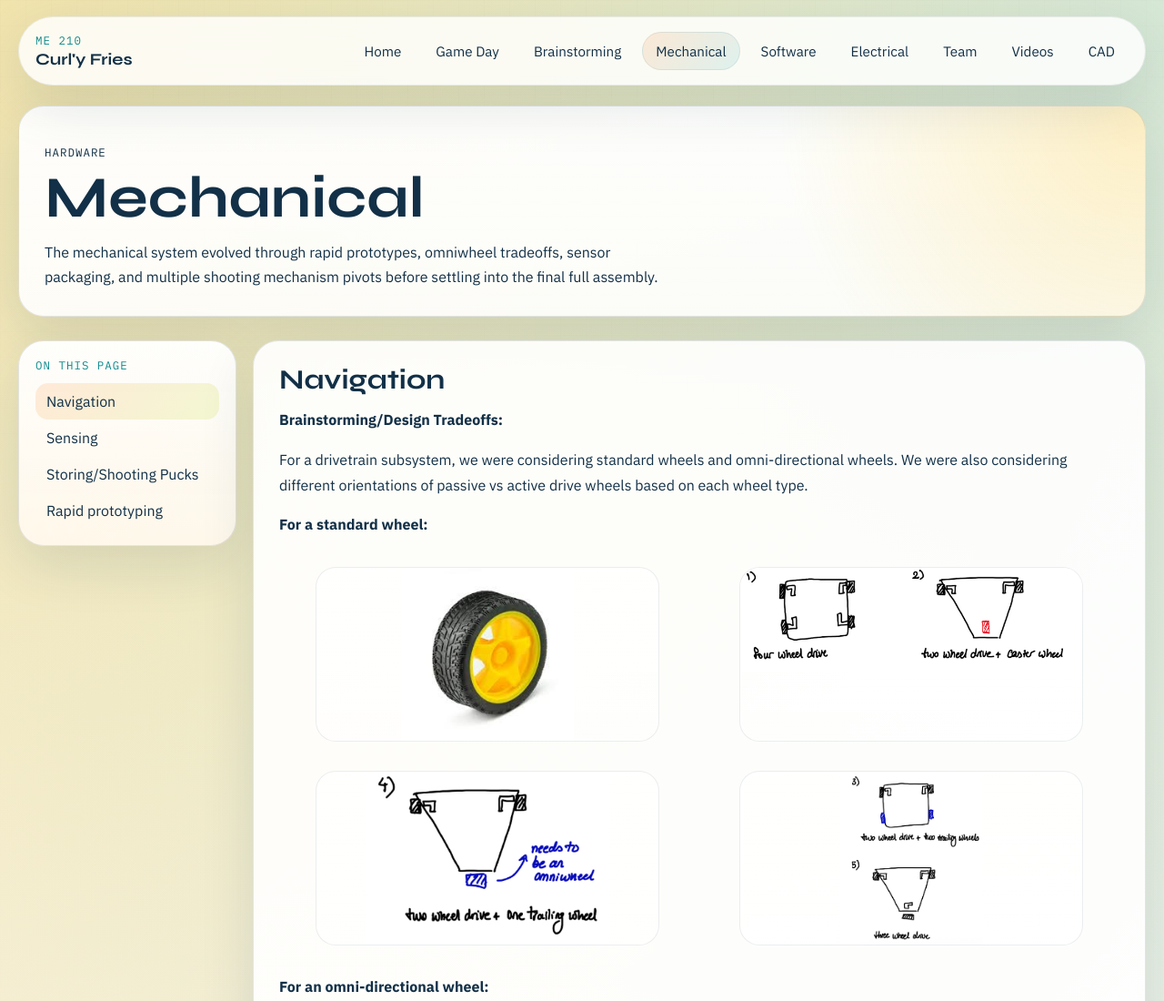
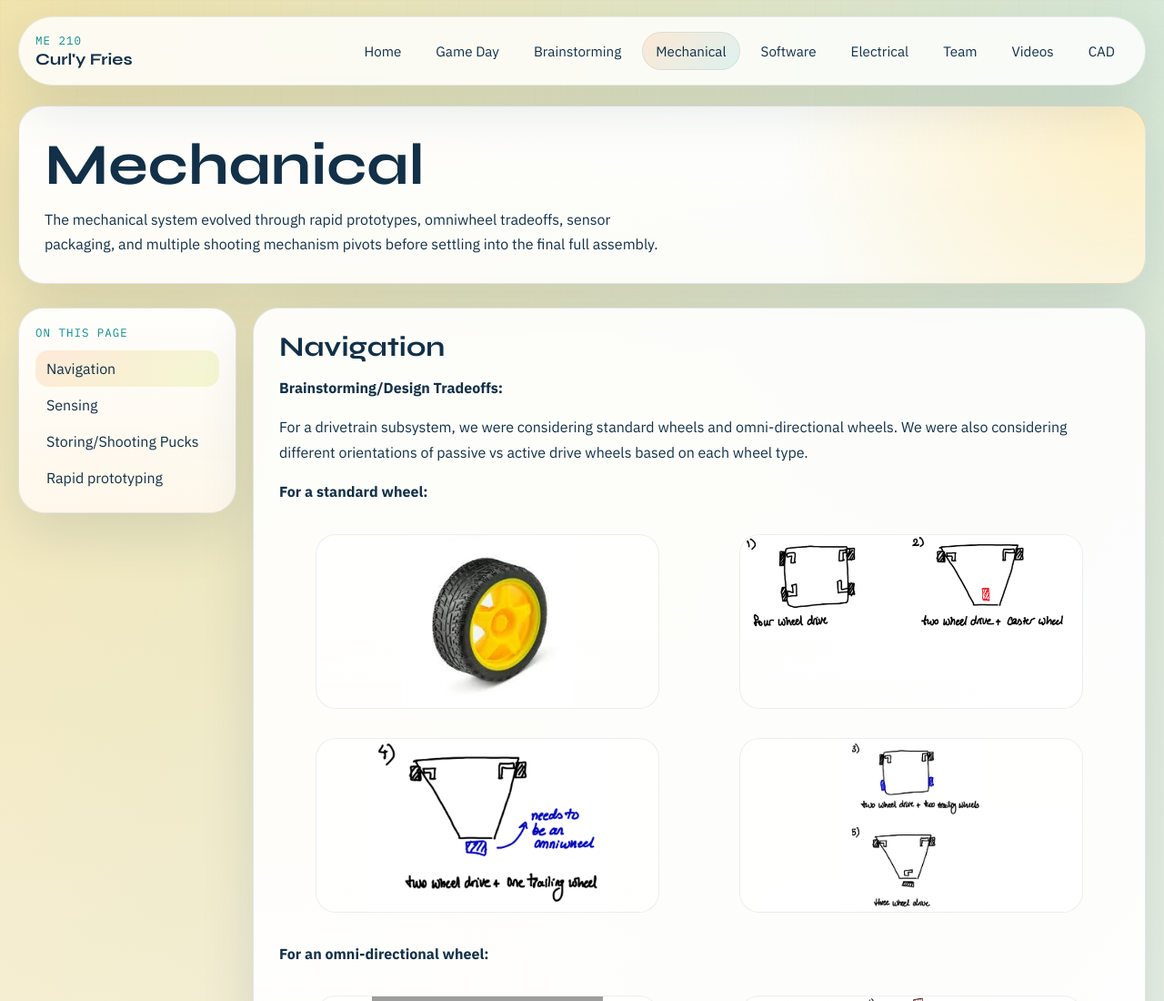
Before and after one commit to millywy/me210_project_website, a website: page mechanical.html in a window 1280 px wide. Shown: the top 1100 px of the page at 91% size. Drawn offline with Linux system fonts and the light colour scheme; grey boxes are pictures that could not be loaded.

Commit message:
Remove 'Hardware' kicker from mechanical section
Removed the 'Hardware' kicker paragraph from the mechanical section.

```diff
--- a/mechanical.html
+++ b/mechanical.html
@@ -36,7 +36,6 @@
 
       <main>
         <section class="page-header">
-          <p class="page-kicker">Hardware</p>
           <h1>Mechanical</h1>
           <p class="page-subtitle">
             The mechanical system evolved through rapid prototypes, omniwheel tradeoffs, sensor packaging, and multiple shooting mechanism pivots before settling into the final full assembly.
```
